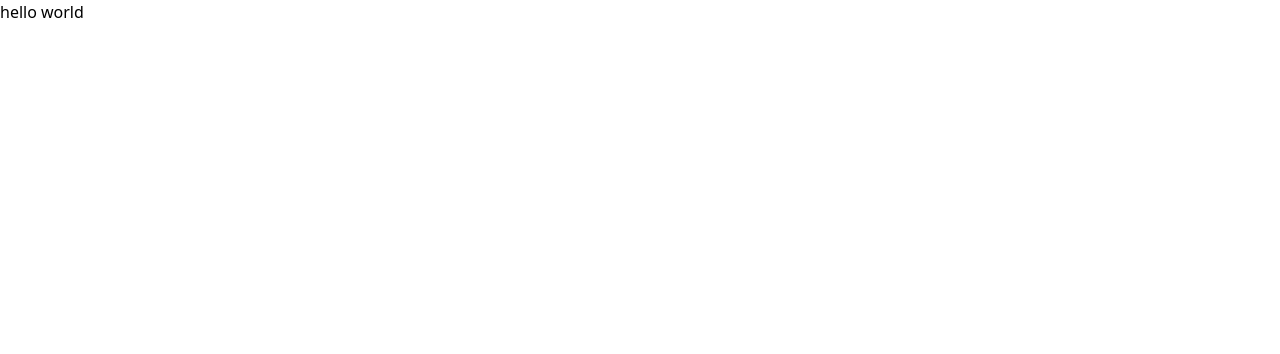
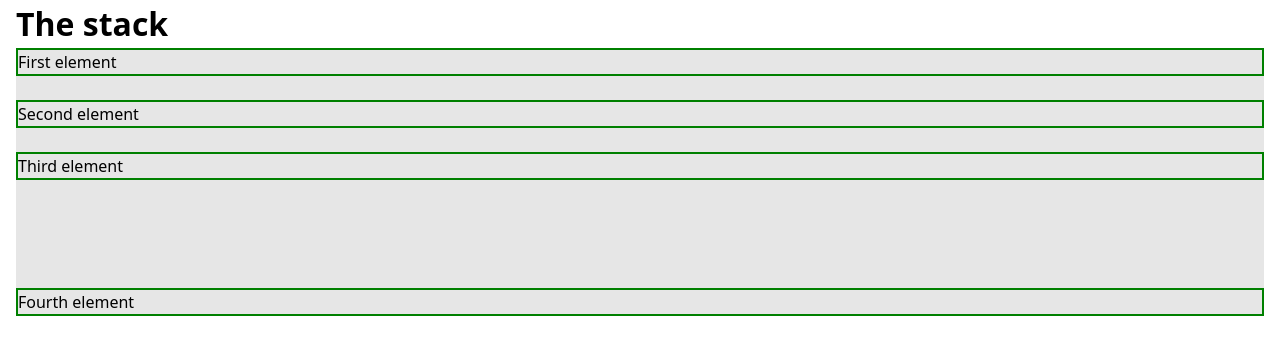
Before and after one commit to DeluxeOwl/every-layout, a React (Vite) app: page / in a window 1280 px wide. Shown: the top 354 px of the page. Built offline with nearby package versions, Linux system fonts and the light colour scheme.

Commit message:
the stack

```diff
--- /dev/null
+++ b/src/App.css
@@ -0,0 +1,32 @@
+:root{
+    --space:1.5rem;
+}
+.stack {
+    background-color: #e6e6e6;
+    display: flex;
+    flex-direction: column;
+    justify-content: flex-start;
+    /* if only child, elements will overflow with a high --space */
+    /* overflow: scroll;  or hidden*/
+}
+
+/* if you want recursive nesting */
+/* .stack * + * {
+    margin-block-start: var(--space, 1.5rem);
+} */
+
+.stack > * + * {
+    margin-block-start: var(--space, 1.5rem);
+}
+
+.stack > :nth-child(3) {
+    margin-block-end: auto;
+}
+
+.stack:only-child {
+    block-size: 100%;
+}
+
+.stack > p {
+    border: 2px solid green;
+}
--- a/src/App.jsx
+++ b/src/App.jsx
@@ -1,12 +1,18 @@
-import { useState } from 'react'
-
-
+import "./App.css";
 function App() {
   return (
-    <div >
-      hello world
+    <div style={{ margin: "0 1rem 0 1rem" }}>
+      <h1>The stack</h1>
+      <div style={{ height: "268px" }}>
+        <div className="stack">
+          <p>First element</p>
+          <p>Second element</p>
+          <p>Third element</p>
+          <p>Fourth element</p>
+        </div>
+      </div>
     </div>
-  )
+  );
 }
 
-export default App
+export default App;
```
Also changed, not shown: src/main.jsx (+6 -6 lines).
